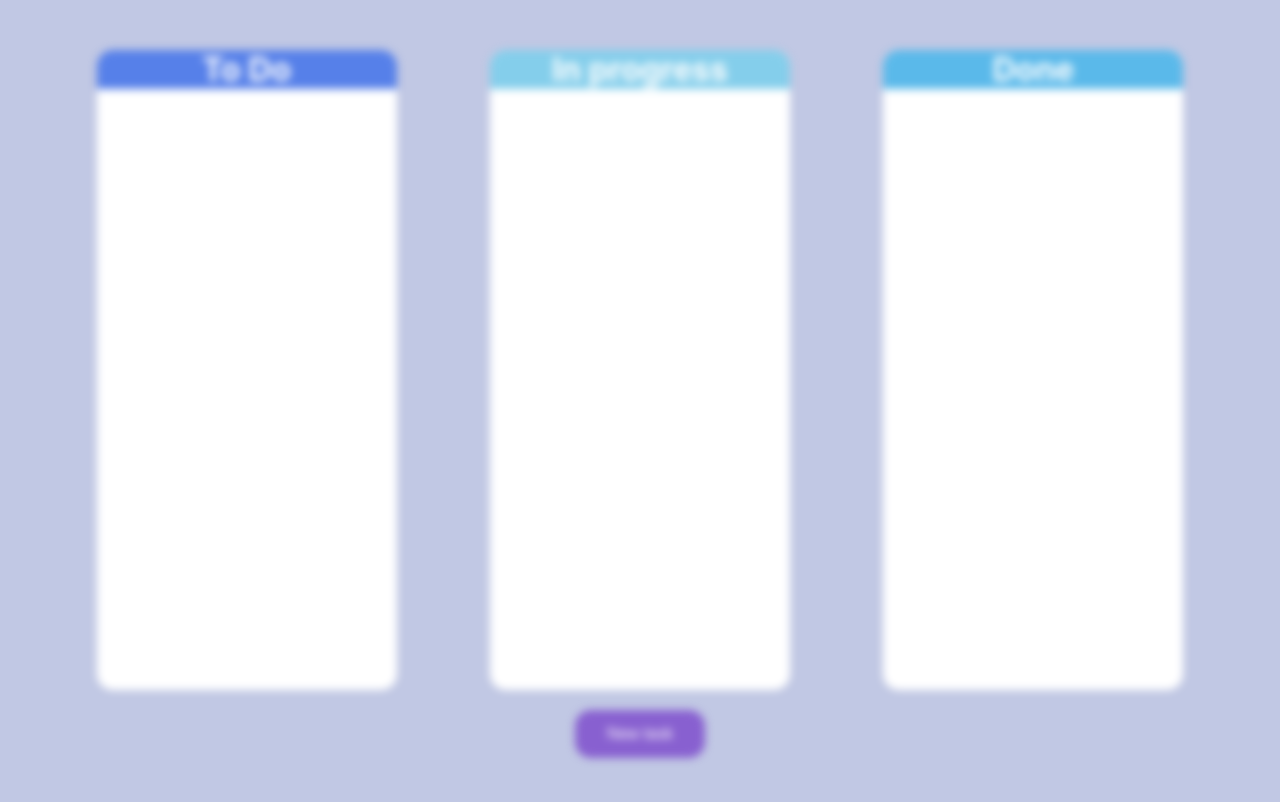
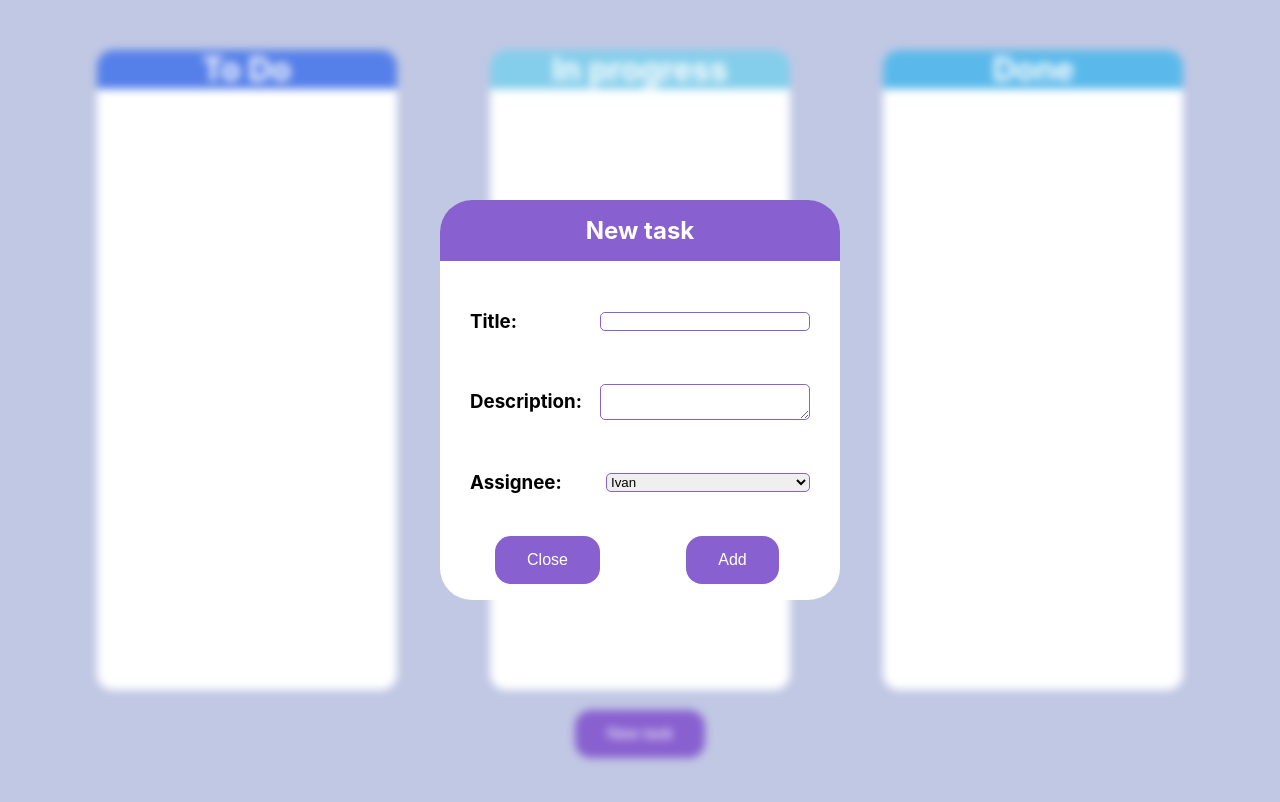
Before and after one commit to jivko25/Task-Manager, a React (Create React App) app in the folder app/: page / in a window 1280 px wide. Both pictures are taken after a click on the button "New task". Shown: the top 802 px of the page. Built offline with nearby package versions, Linux system fonts and the light colour scheme.

Commit message:
Add NewTaskModal
1. Add NewTaskModal
2. Change name of function in Button component
3. Remove isOpen prop in Modal Component

```diff
--- a/app/src/App.tsx
+++ b/app/src/App.tsx
@@ -1,25 +1,30 @@
 import { useState } from 'react';
 import styles from './App.module.scss'
-// import { Modal } from './components/modal/Modal';
+import { Modal } from './components/modal/Modal';
 import { Button } from './components/button/Button';
 import { TaskWrapper } from './components/task-wrapper/TaskWrapper';
+import { NewTaskModal } from './components/new-task/NewTaskModal';
 
 function App() {
   const [onOpenCreate, setOnOpenCreate] = useState(false);
   const test = <h1>testove</h1>
-  const actions = <Button onNewTask={() => {setOnOpenCreate(false);}} title={'Add task'}/>
+  // const actions = <Button onNewTask={() => {setOnOpenCreate(false);}} title={'Add task'}/>
+  const users = ['Ivan', 'Georgi', 'Peter']
   return (
     <div>
       <div className={!onOpenCreate ? styles.wrapper : styles['wrapper-blur']}>
           <TaskWrapper title={"To Do"} content={{'test' : 1}}/>
           <TaskWrapper title={"In progress"} content={{'test' : 1}}/>
           <TaskWrapper title={"Done"} content={{'test' : 1}}/>
-          <Button onNewTask={() => {setOnOpenCreate(true);}} title={'New task'}/>
+          <Button onAction={() => {setOnOpenCreate(true);}} title={'New task'}/>
       </div>
       <div className={styles.modal}>
-        {/* {onOpenCreate &&
-          // <Modal title="test" content={test} actions={actions} isOpen={true}/>
-        } */}
+        {onOpenCreate &&
+          <NewTaskModal onAddTask={() => {console.log('add');}}
+          onClose={() => {setOnOpenCreate(false)}}
+          users={users}
+          />
+        }
 
       </div>
     </div>
--- a/app/src/components/button/Button.tsx
+++ b/app/src/components/button/Button.tsx
@@ -3,15 +3,15 @@ import styles from './Button.module.scss'
 
 
 interface Props {
-    onNewTask : Function
+    onAction : Function
     title : string
 }
 
-export const Button: React.FC<Props> = ({onNewTask, title}) => {
+export const Button: React.FC<Props> = ({onAction, title}) => {
 
     return (
         <div className={styles.wrapper}>
-            <button className={styles.button} onClick={() => {onNewTask()}}>{title}</button>
+            <button className={styles.button} onClick={() => {onAction()}}>{title}</button>
         </div>
     )
 }
--- a/app/src/components/modal/Modal.module.scss
+++ b/app/src/components/modal/Modal.module.scss
@@ -24,14 +24,15 @@
 }
 
 .content{
-    height: 70%;
-    padding: 15px;
+    max-height: 45%;
+    height: 100%;
+    padding: 30px;
 }
 
 .actions{
     display: flex;
     justify-content: space-around;
-    padding: 5px;
+    padding: 15px;
     button{
         padding: 15px 32px;
         background-color: colors.$task_color;
--- a/app/src/components/modal/Modal.tsx
+++ b/app/src/components/modal/Modal.tsx
@@ -6,10 +6,9 @@ interface Props{
     title : string
     content : React.ReactNode
     actions : React.ReactNode
-    isOpen: boolean
 }
 
-export const Modal : React.FC<Props> = ({title, content, actions, isOpen}) => {
+export const Modal : React.FC<Props> = ({title, content, actions}) => {
     return (
     <div className={styles.wrapper}>
         <div className={styles.header}>
--- /dev/null
+++ b/app/src/components/new-task/NewTaskModal.module.scss
@@ -0,0 +1,37 @@
+@use '../../styles/colors.scss';
+
+.buttons{
+    display: flex;
+    justify-content: space-evenly;
+    width: 100%;
+}
+.content-wrapper{
+    display: flex;
+    flex-direction: column;
+    gap : 20px;
+}
+
+.content-row{
+    display: flex;
+    justify-content: space-between;
+    align-items: center;
+    width: 100%;
+
+    input{
+        width: 60%;
+        border-radius: 5px;
+        border: 1px solid colors.$task_color;
+    }
+
+    textarea{
+        width: 60%;
+        border-radius: 5px;
+        border: 1px solid colors.$task_color;
+    }
+
+    select{
+        width: 60%;
+        border-radius: 5px;
+        border: 1px solid colors.$task_color;
+    }
+}
--- /dev/null
+++ b/app/src/components/new-task/NewTaskModal.tsx
@@ -0,0 +1,44 @@
+import { Button } from "../button/Button";
+import { Modal } from "../modal/Modal";
+import styles from './NewTaskModal.module.scss'
+
+
+interface Props{
+    onAddTask : Function,
+    onClose : Function,
+    users : Array<string>
+}
+
+export const NewTaskModal : React.FC<Props> = ({onAddTask, onClose, users}) => {
+    const content =
+    <div className={styles['content-wrapper']}>
+        <div className={styles['content-row']}>
+            <h3>Title:</h3>
+            <input type="text"/>
+        </div>
+        <div className={styles['content-row']}>
+            <h3>Description:</h3>
+            <textarea/>
+        </div>
+        <div className={styles['content-row']}>
+            <h3>Assignee:</h3>
+            <select>
+                {users.map(user => {
+                    return(
+                        <option value={user}>{user}</option>
+                    )
+                })}
+            </select>
+        </div>
+    </div>;
+
+    const actions = <div className={styles.buttons}>
+        <Button onAction={() => {onClose()}} title={'Close'}/>
+        <Button onAction={() => {onAddTask()}} title={'Add'}/>
+    </div>
+    return(
+        <div>
+            <Modal title='New task' content={content} actions={actions}/>
+        </div>
+    )
+}
```
